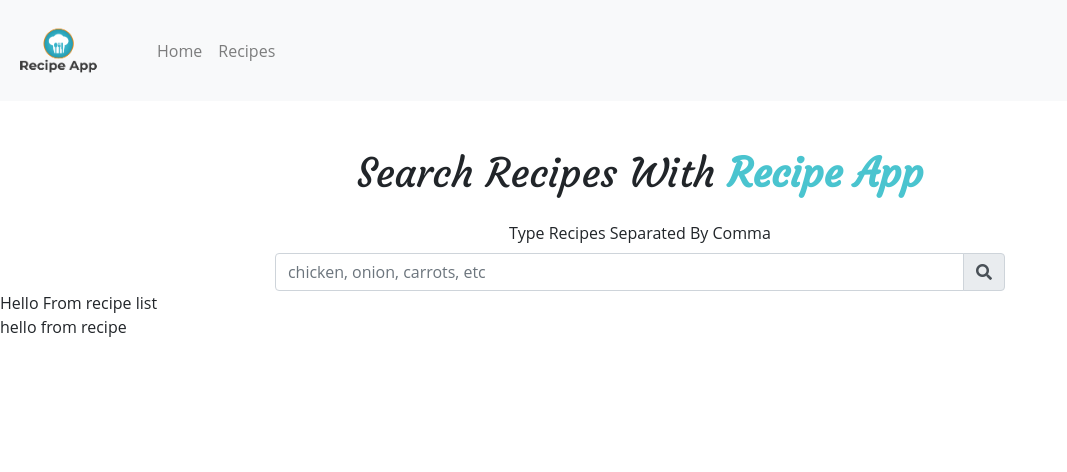
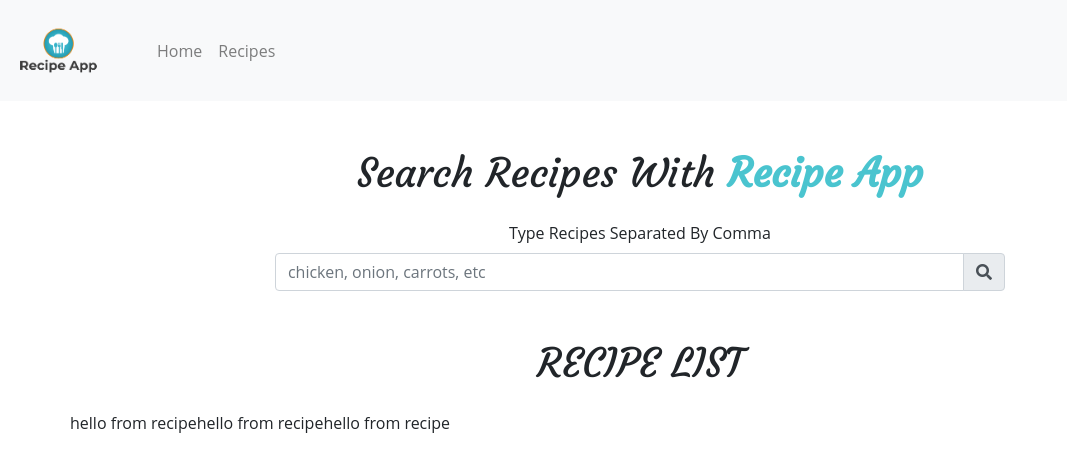
Before and after one commit to kphillips001/recipeapp, a React (Create React App) app: page /recipes in a window 1280 px wide. Shown: the top 472 px of the page, without its empty margins (0-1067 px from the left). Built offline with nearby package versions, Linux system fonts and the light colour scheme.

Commit message:
built out recipelist component

```diff
--- a/src/components/recipelist.js
+++ b/src/components/recipelist.js
@@ -3,13 +3,23 @@ import Recipe from './recipe';
 
 class RecipeList extends Component {
   render() {
+    const { recipes } = this.props;
     return (
-      <div>
-        Hello From recipe list
-        <Recipe />
-      </div>
-    );
-  }
+      <>
+      <div className='container py-5'>
+        <div className='row'>
+          <div className='col-10 mx-auto col-md-6 text-center text-uppercase mb-3'>
+            <h1 className='text-slanted'>recipe list</h1>
+          </div>
+        </div>
+        <div className='row'>
+          {recipes.map(recipe => (
+                <Recipe key={recipe.recipe_id} recipe={recipe} />
+              ))}
+            </div>
+          </div>
+        </>
+      );
+    }
 }
-
 export default RecipeList;
```
